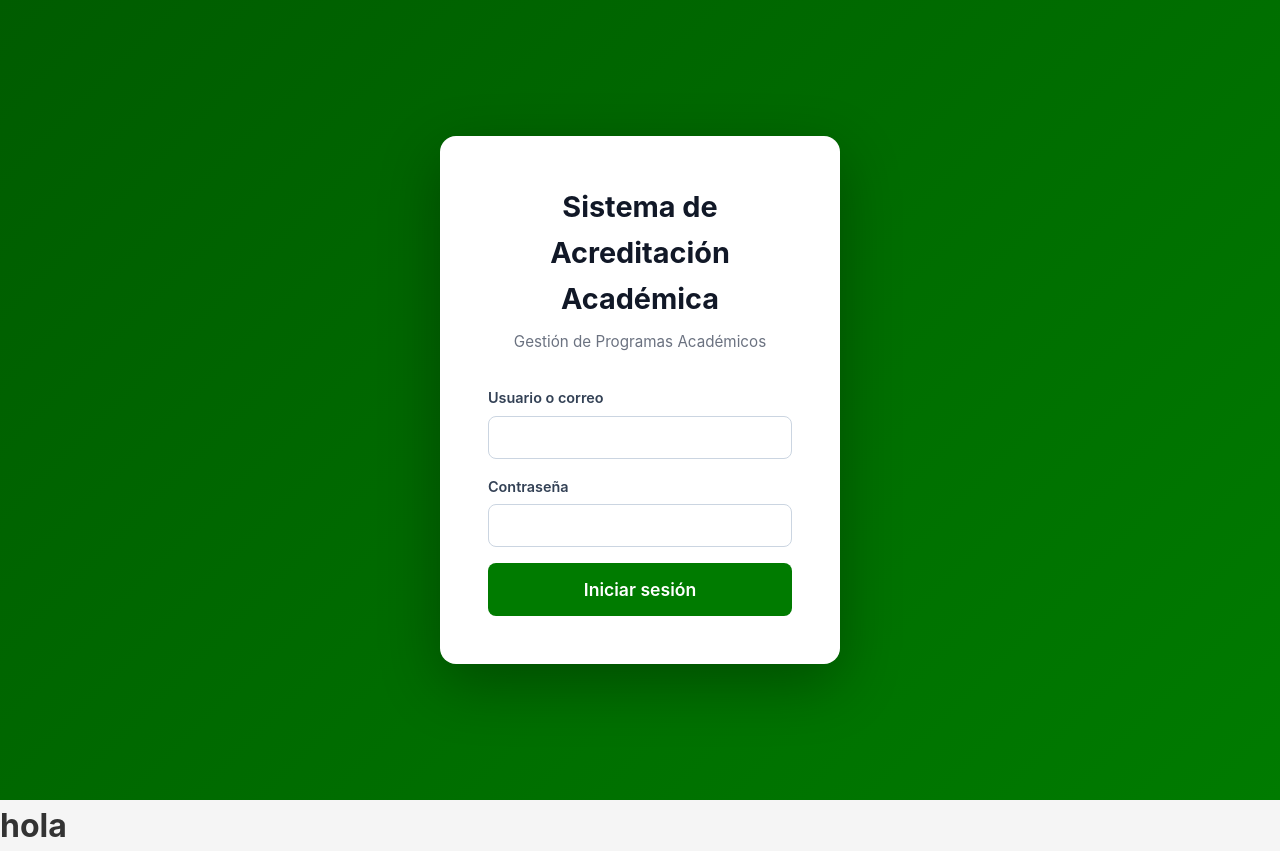
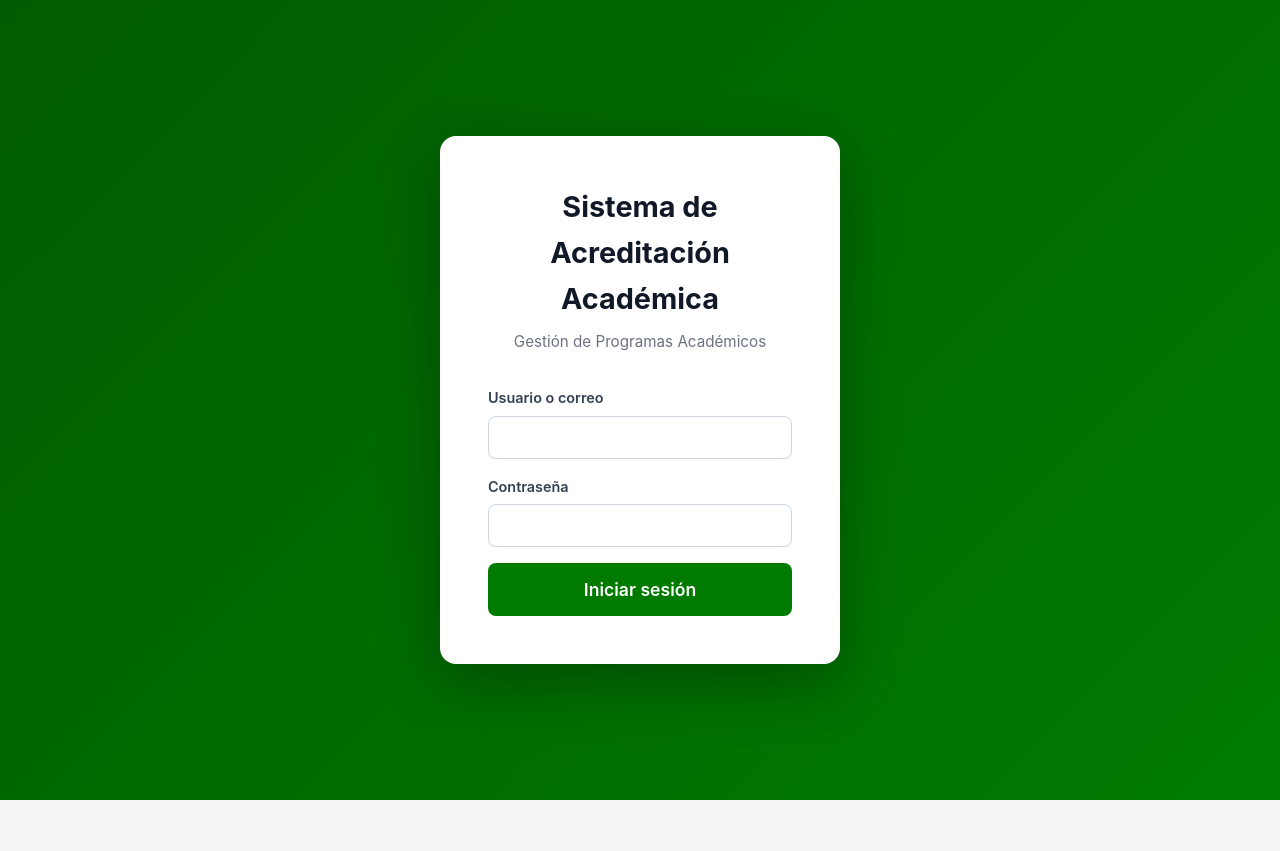
Before and after one commit to branr9/front_calificado, an Angular app in the folder front/: page /#/login in a window 1280 px wide. After the commit the page ends 800 px from the top, so only its background shows below. Built offline with nearby package versions, Linux system fonts and the light colour scheme.

Commit message:
se quita el hola

```diff
--- a/front/src/app/app.html
+++ b/front/src/app/app.html
@@ -1,2 +1 @@
 <router-outlet />
-<h1>hola</h1>
```
